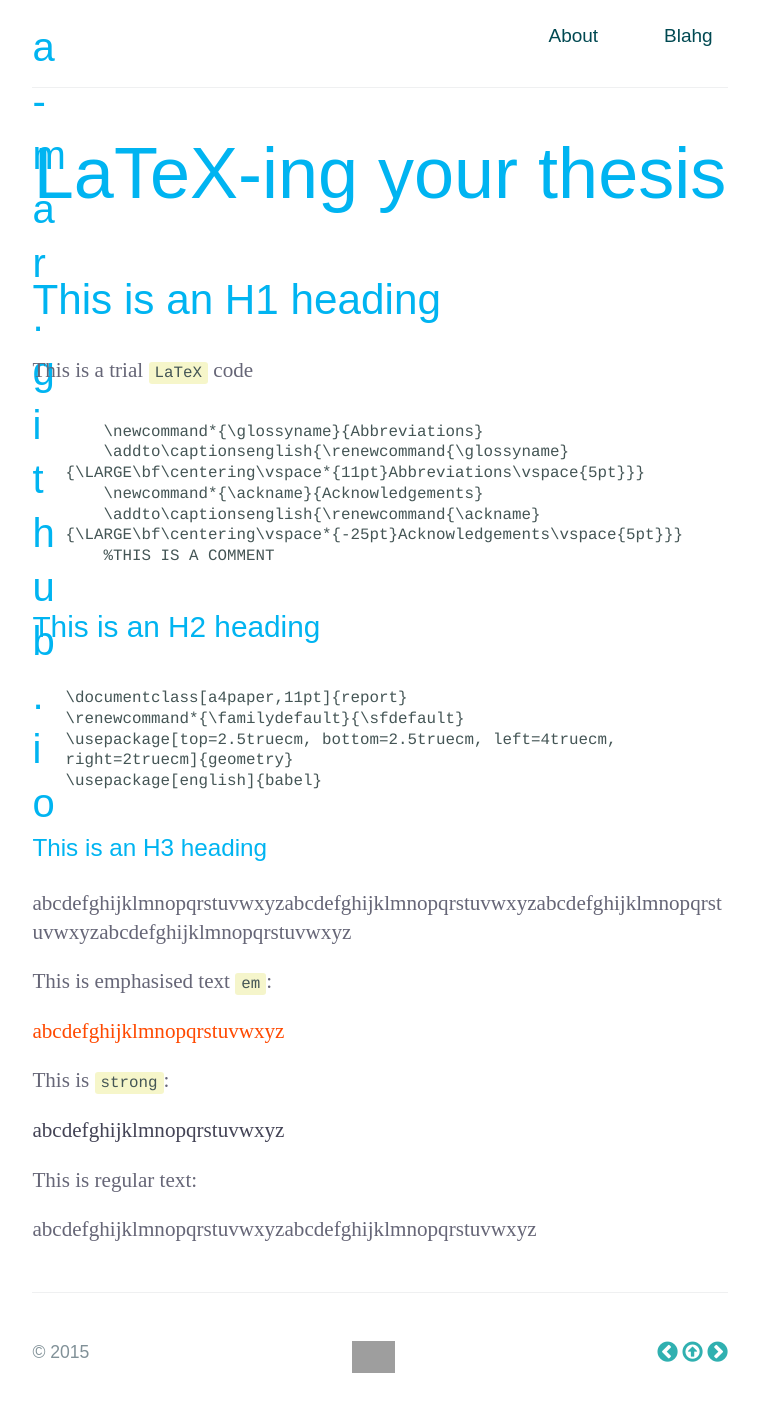
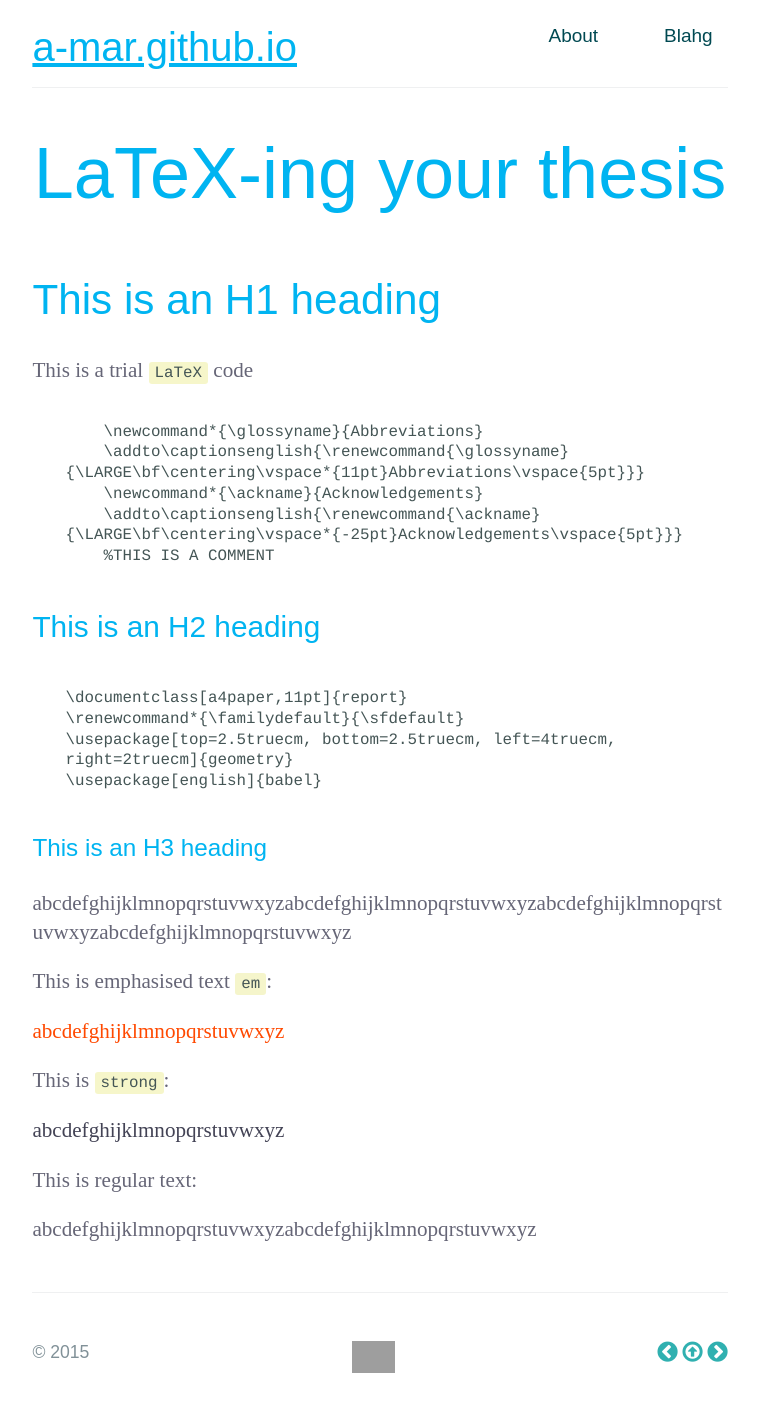
Before and after one commit to a-mar/blahg, a Jekyll site: the page built from index.html, in a window 1280 px wide. Shown: the whole page, without its empty margins (260-1019 px from the left). Built offline with Jekyll 4.4.1, drawn with Linux system fonts in a browser that asks for light colours; nearby versions of some CDN libraries; some web fonts are replaced; Markdown is read by kramdown in place of the engine named in the settings; grey boxes are pictures that could not be loaded.

Commit message:
Update main.css

```diff
--- a/stylesheets/main.css
+++ b/stylesheets/main.css
@@ -88,14 +88,9 @@ strong {
 }
 
 a {
-  display: inline;
   color: #30B0B0;
-  text-decoration: none;
-    border-bottom: 1px solid blue;
-    width: 0px;
-    -webkit-transition: 0.5s ease;
-            transition: 0.5s ease;
-  /* padding:0 2px;
+  /* display: inline;
+  padding:0 2px;
   border-bottom:solid 1.5px rgba(255,55,55,0.23); */
   font-feature-settings: inherit;
   text-rendering: optimizeLegibility;
@@ -111,7 +106,7 @@ a {
     color: #004952;
     -webkit-transition: 0.5s ease;
             transition: 0.5s ease;
-    border-bottom: 1px solid blue;
+    border-bottom: 1px #FC2366;
     width: 100%;
     /* border-bottom: 2px #FC2366; */
     /* background-color: rgba(255,55,55,0.23);
```
